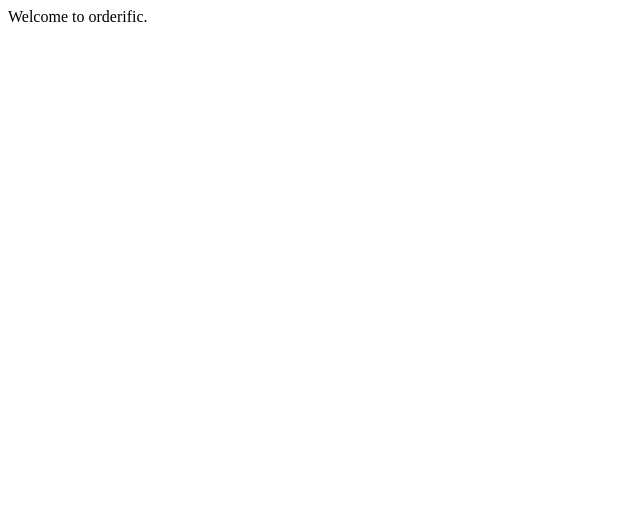
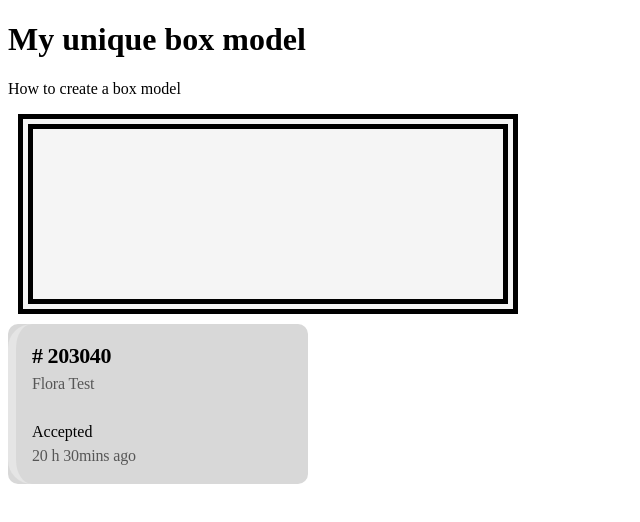
Before and after one commit to florenceorimba/CssDay3boxmodel, a plain HTML site: page index.htm in a window 1280 px wide. Shown: the whole page, without its empty margins (0-640 px from the left). Drawn offline with Linux system fonts and the light colour scheme.

Commit message:
Add files via upload

```diff
--- a/index.htm
+++ b/index.htm
@@ -1 +1,30 @@
-Welcome to orderific.
+<!DOCTYPE html>
+<html>
+<head>
+<title>Box model exercise</title>
+<link rel="stylesheet" href="mystyles.css">
+
+</head>
+<body>
+
+<h1>My unique box model</h1>
+<p>How to create a box model</p>
+<div class="box"></div>
+
+<div class="main-card">
+<div class="card">
+<div class="order-number">
+    <h2 class="number">
+#
+203040
+</h2>
+</div>
+<div class="name">Flora Test</div>
+<div class="service">Accepted</div>
+<div class="time">
+<span class="hours">20 h 30mins ago</span>
+</div>
+</div>
+</div>
+</body>
+</html>
--- /dev/null
+++ b/mystyles.css
@@ -0,0 +1,101 @@
+.box { /* Task 1:create a box with different border widths and colors */
+    width: 500px;
+    height: 200px;
+    border-width: 15px; /* Change this value */
+    border-style: double;
+    border-color: black; /* Change color */
+    background-color: #F5F5F5;
+    padding: 60px; /* Task 2: Add padding */
+    margin: 10px; /* Task 3: Adjust margin to space elements properly */
+    box-sizing: border-box; /* Task 4: Add box sizing to all elements */
+}
+
+.card { /* Task 5: Create a card-like component with padding margin and a border */
+    color: var(--card);
+    padding: var(--spacing-4);
+    border-left-width: 8px;
+    border-radius: 24px;
+    border-color: hsl(var(--border));
+}
+
+
+.main-card {
+    margin-bottom: 16px;
+    width: 300px;
+    border-radius: 10px; /* Optional for rounded corners */
+    background-color: #D8D8D8;
+}
+
+:root {
+    --border: 0 0% 89.8%;
+    --card: #000;
+    --spacing-2: 8px;
+    --spacing-4: 16px;
+    --name-black-60: rgba(0, 0, 0, .6);
+    --spacing-6: 24px;
+}
+
+*,:after,:before {
+    box-sizing: border-box;
+    border: 0 solid #e5e7eb
+}
+
+.order-number {
+align-items: center;
+display: flex;
+margin-bottom: (var(--spacing-2));
+border-color: hsl(var(--border));
+width: 172.438px
+}
+
+.number {
+font-size: 22px;
+letter-spacing: -.02em;
+line-height: 32px;
+font-weight: 700;
+margin: 0;
+}
+
+h2 {
+display: block;
+margin-block-start;
+margin-block-end;
+margin-inline-start;
+margin-inline-end;
+}
+
+
+.name {
+font-size: 16px;
+color: var(--name-black-60);
+letter-spacing: -.01em;
+line-height: 24px;
+font-weight: 400;
+display: flex;
+margin-bottom: var(--spacing-6);
+border-color: hsl(var(--border));
+}
+
+.service {
+font-size: 16px;
+--tw-text-opacity: 1;
+color: rgb(0 0 0 / var(--tw-text-opacity, 1))
+letter-spacing: -.01em;
+line-height: 24px;
+font-weight: 400;
+display: flex;
+text-align: center;
+}
+
+.time {
+font-size: 16px;
+color: var(--name-black-60);
+letter-spacing: -.01em;
+line-height: 24px;
+font-weight: 400;
+gap: var(--spacing-2);
+justify-content: flexy-end;
+align-items: flex-end;
+display: flex;
+
+}
```
